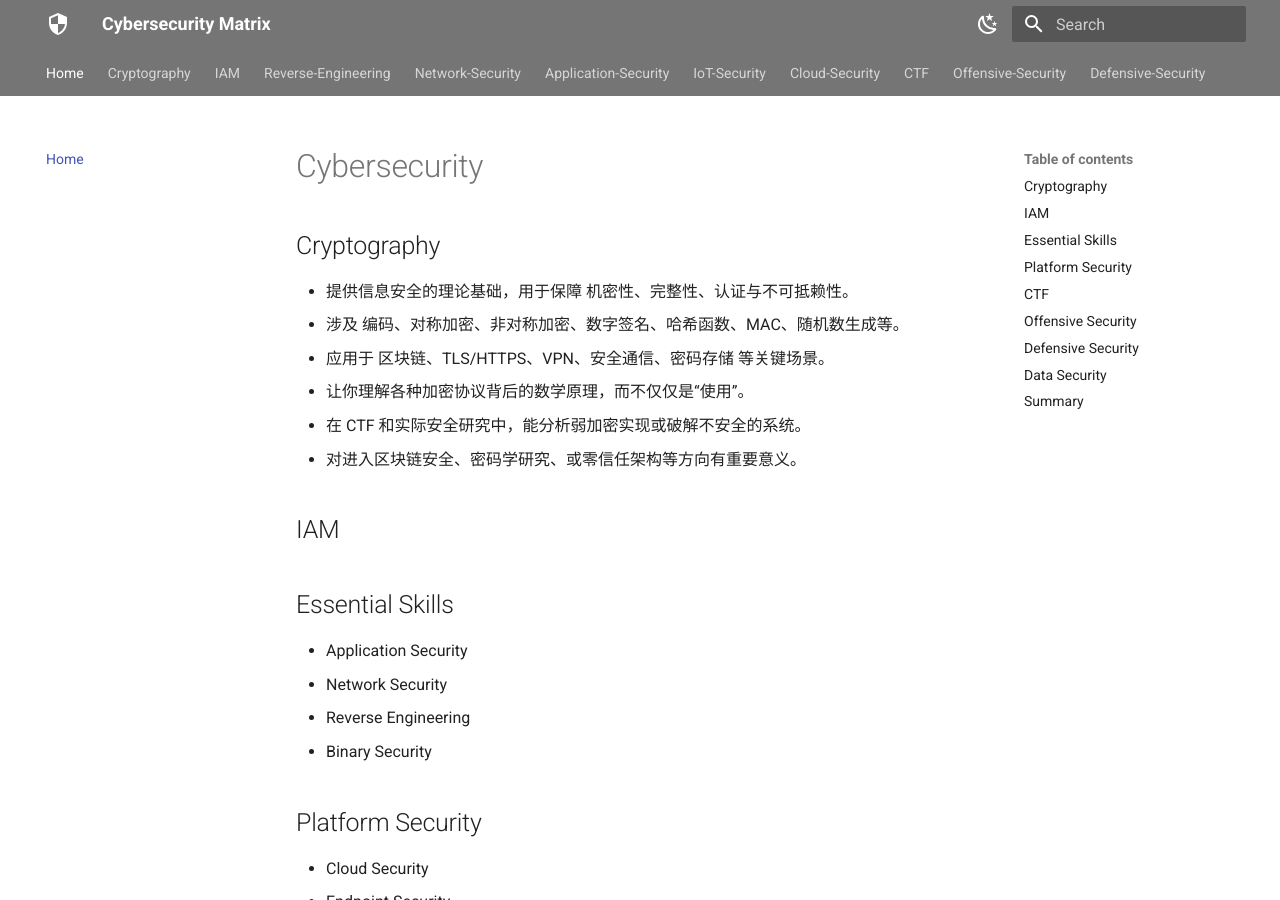
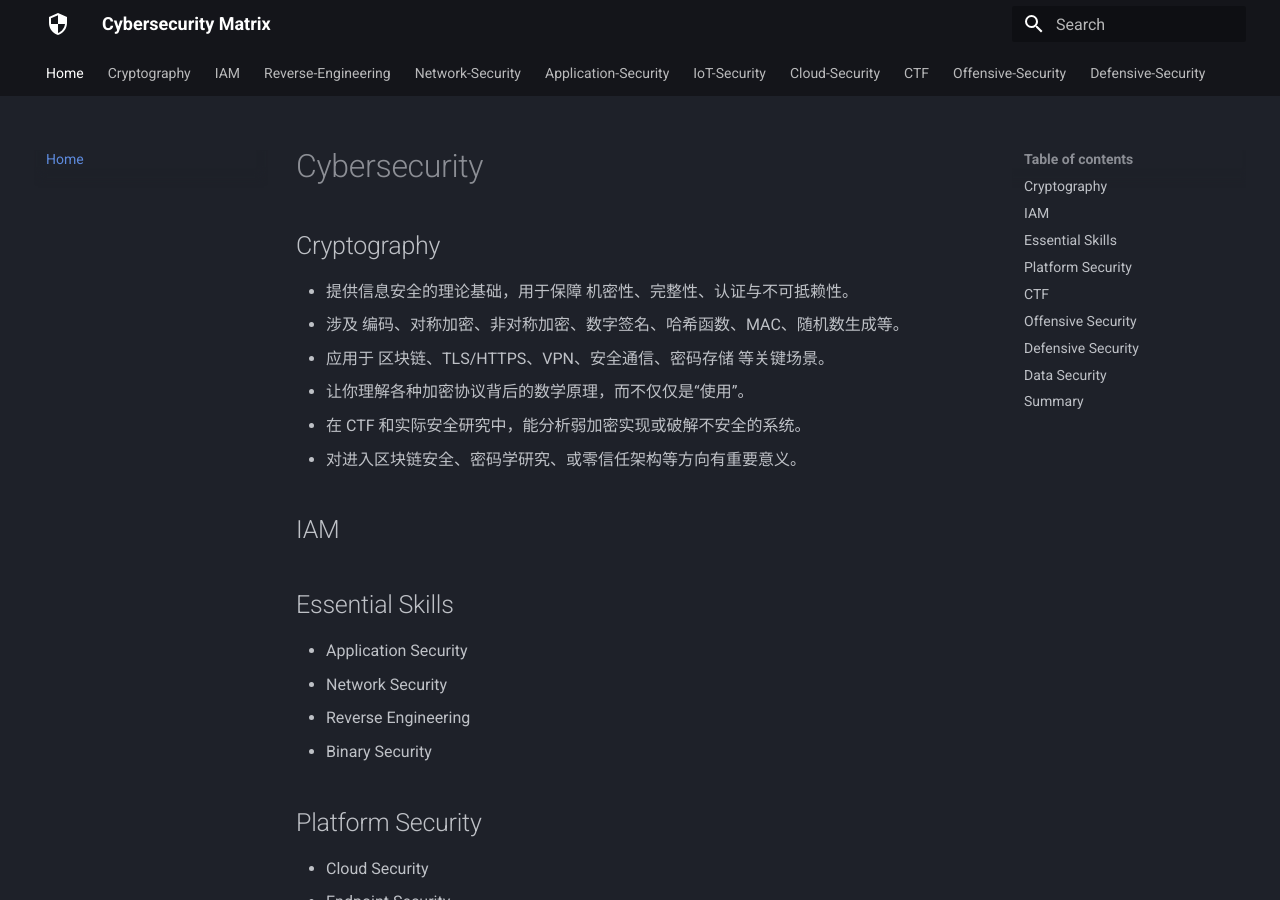
Before and after one commit to AvenMay/cybersecurity-matrix, an MkDocs documentation site: the page built from docs/index.md, in a window 1280 px wide and 900 px high. Built offline with MkDocs 1.6.1 and Material for MkDocs 9.7.7, drawn with Linux system fonts in a browser that asks for light colours.

Commit message:
all black

```diff
--- a/mkdocs.yml
+++ b/mkdocs.yml
@@ -11,22 +11,9 @@ theme:
     logo: material/security
     # repo: fontawesome/brands/github
   palette:
-    - scheme: default    # 浅色模式
-      # primary: indigo
-      # accent: indigo
-      primary: grey
-      accent: pink
-      toggle:
-        icon: material/weather-night
-        name: 切换到深色模式
     - scheme: slate      # 深色模式
-      # primary: indigo
-      # accent: indigo
       primary: black
-      accent: pink
-      toggle:
-        icon: material/weather-sunny
-        name: 切换到浅色模式
+      accent: orange
   features:
     - announce.dismiss
     - content.action.edit
```
